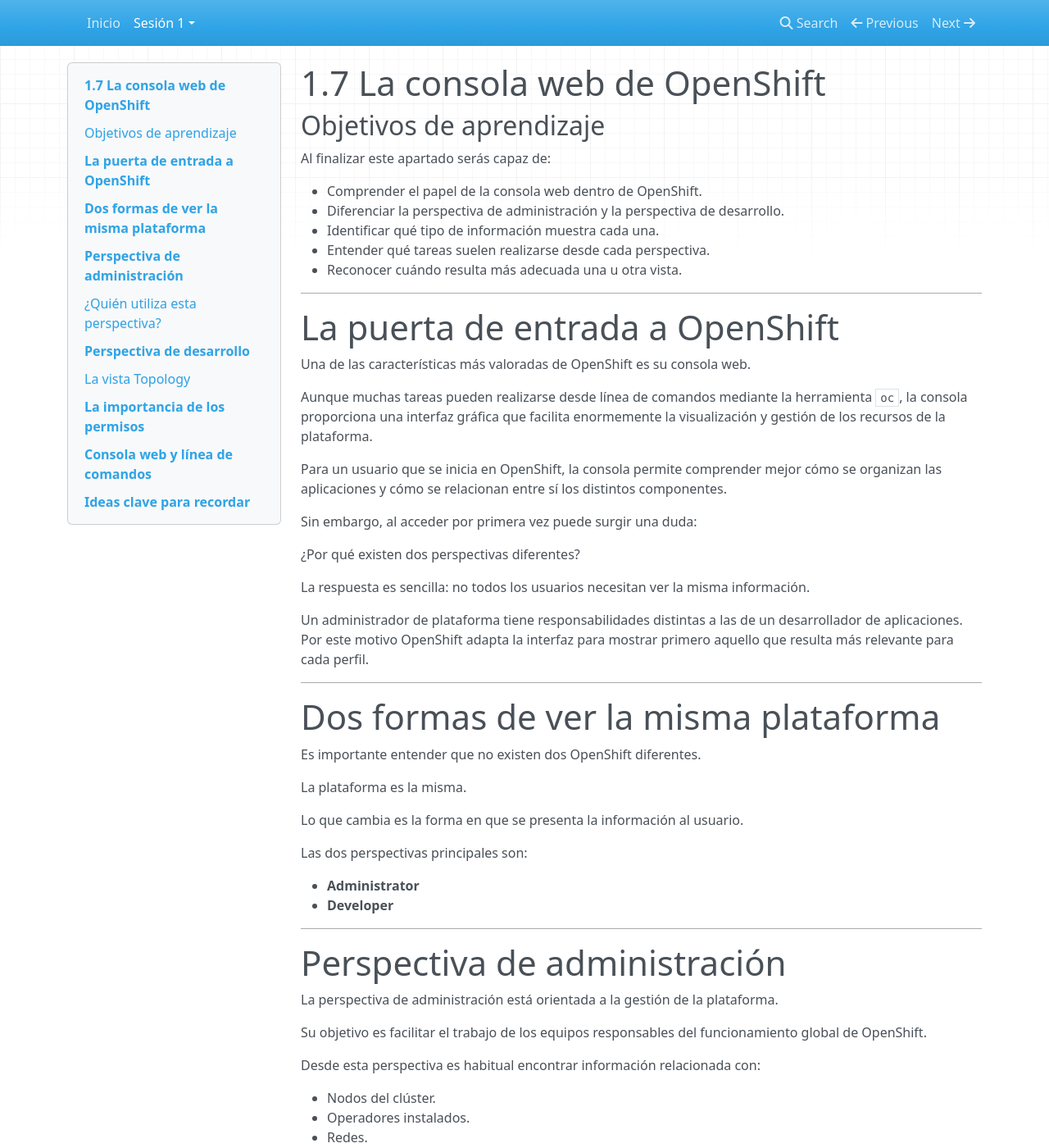
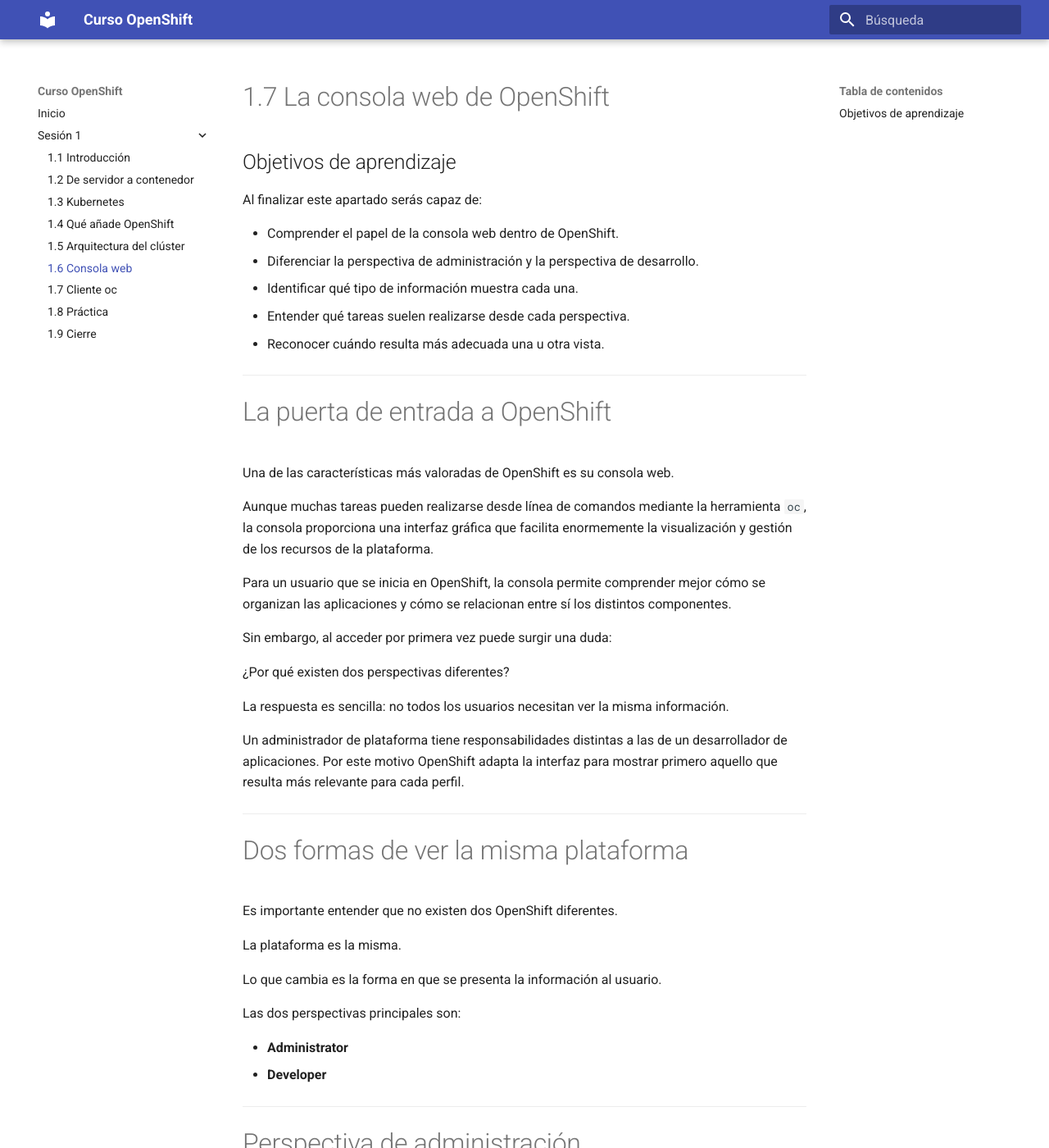
Before and after one commit to ieftraining/curso-openshift, an MkDocs documentation site: the page built from docs/sesion1/1.6 Consola web.md, in a window 1280 px wide and 1400 px high. Shown: the whole window at 82% size. Built offline with MkDocs 1.6.1 and Material for MkDocs 9.7.7, drawn with Linux system fonts in a browser that asks for light colours; nearby versions of some CDN libraries; some of the changed text lies outside the part shown.

Commit message:
Update mkdocs.yml

```diff
--- a/mkdocs.yml
+++ b/mkdocs.yml
@@ -1,3 +1,9 @@
+site_name: Curso OpenShift
+
+theme:
+  name: material
+  language: es
+
 nav:
   - Inicio: index.md
 
@@ -11,3 +17,6 @@
       - 1.7 Cliente oc: sesion1/1.7 cliente oc.md
       - 1.8 Práctica: sesion1/1.8-practica-imagen-cluster-completo.md
       - 1.9 Cierre: sesion1/1.9 cierre.md
+
+markdown_extensions:
+  - admonition
```
